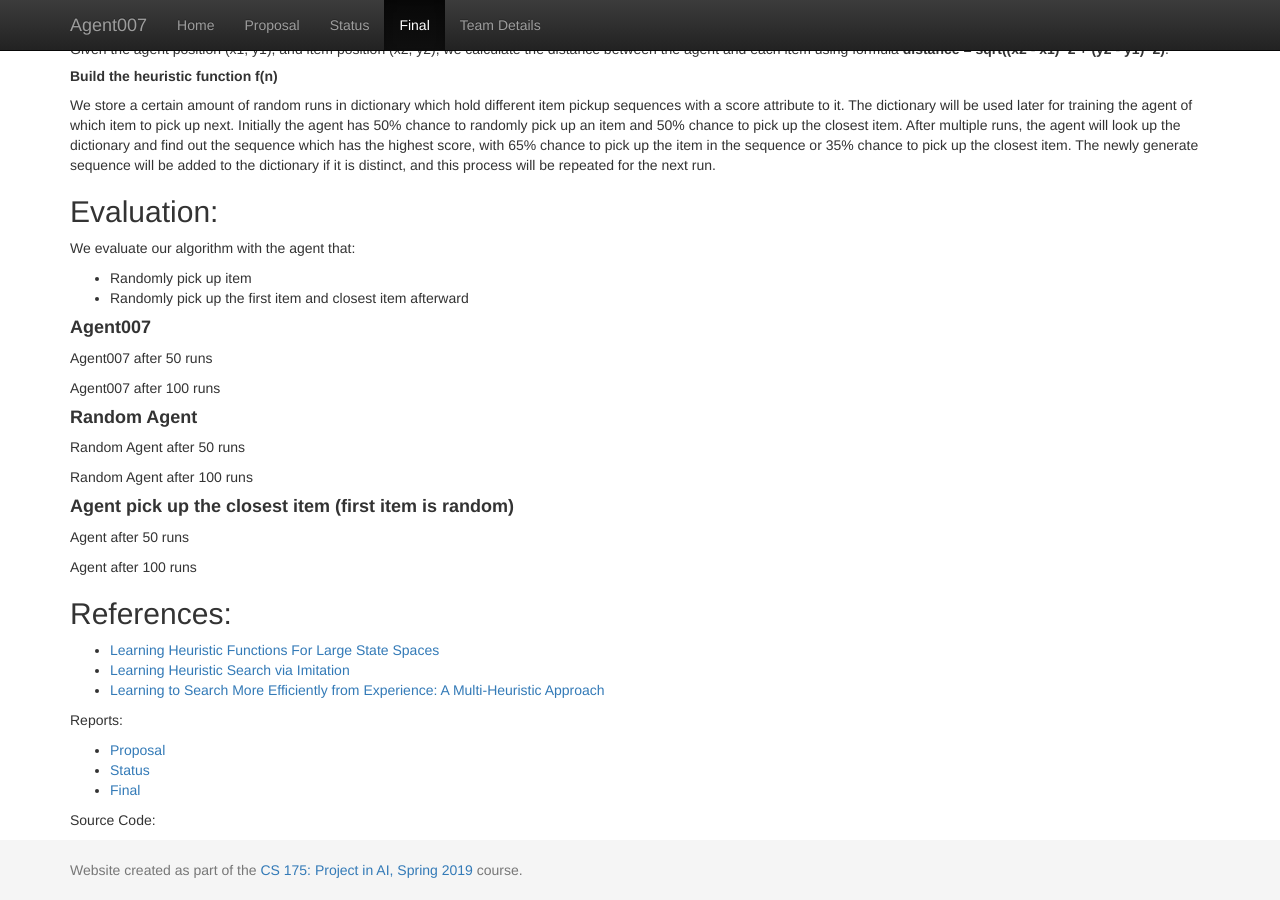
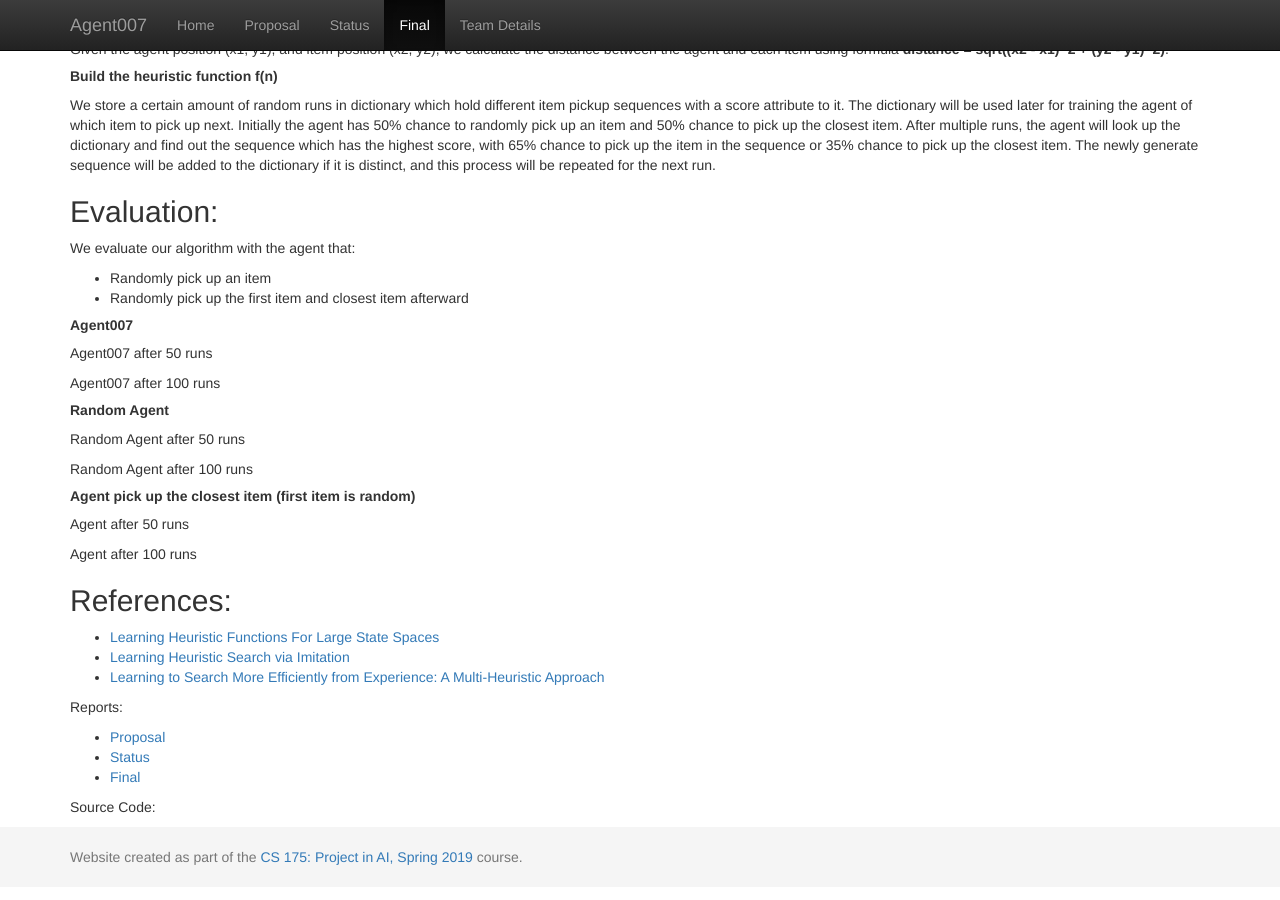
Before and after one commit to KumarHX/Agent007, a Jekyll site: the page built from docs/final.md, in a window 1280 px wide and 900 px high, scrolled down 1447 px. Built offline with Jekyll 4.4.1, drawn with Linux system fonts in a browser that asks for light colours.

Commit message:
Update final.md

```diff
--- a/docs/final.md
+++ b/docs/final.md
@@ -27,20 +27,20 @@ We store a certain amount of random runs in dictionary which hold different item
 
 ## Evaluation:
 We evaluate our algorithm with the agent that:
-- Randomly pick up item
+- Randomly pick up an item
 - Randomly pick up the first item and closest item afterward
 
-#### **Agent007**
+##### **Agent007**
 Agent007 after 50 runs
 
 Agent007 after 100 runs
 
-#### **Random Agent**
+##### **Random Agent**
 Random Agent after 50 runs
 
 Random Agent after 100 runs
 
-#### **Agent pick up the closest item (first item is random)**
+##### **Agent pick up the closest item (first item is random)**
 Agent after 50 runs
 
 Agent after 100 runs
```
